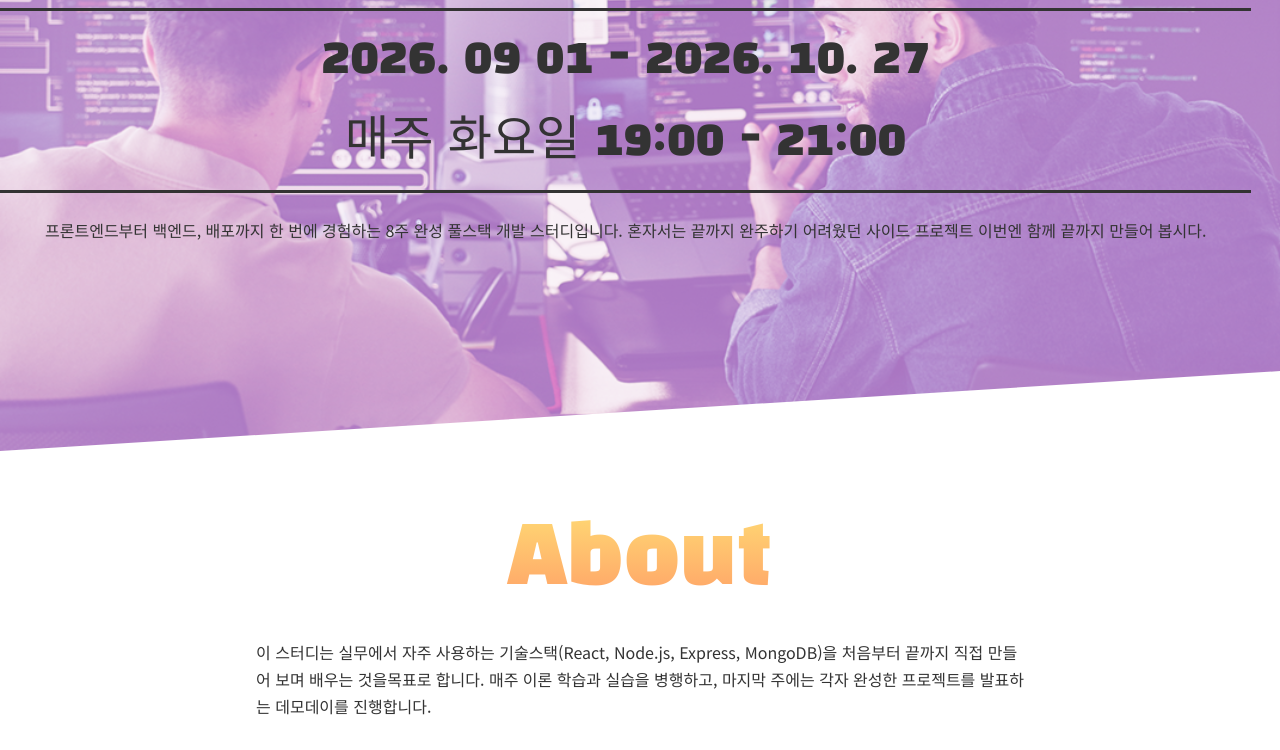
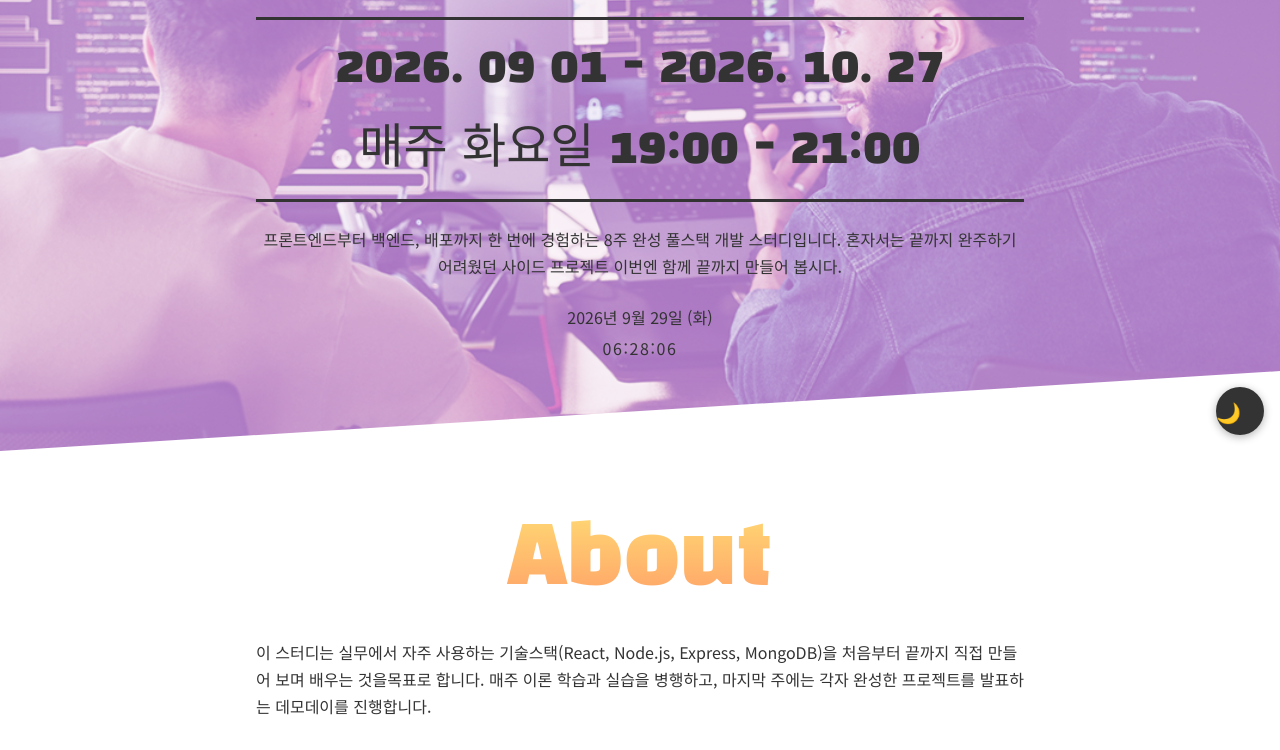
Before and after one commit to tkdwk1/2026_Study_Page, a plain HTML site: page index.html in a window 1280 px wide. Shown: the part 349-1099 px from the top of the page. Drawn offline with Linux system fonts and the light colour scheme; some packages are replaced by stand-ins of ours.

Commit message:
Add files via upload
시간, 다크모드 추가

```diff
--- a/css/style.css
+++ b/css/style.css
@@ -12,6 +12,10 @@ COLORS
     --green: #00a2af;
     --grey: #333;
     --white: #fff;
+
+    /* 다크 모드 전환용 변수*/
+    --bg : #fff;
+    --text : #333;
 }
 
 /*
@@ -62,11 +66,37 @@ html {
 
 body {
     /* 전체 글자 색상  */
-	color: var(--grey);
+    background: var(--bg);
+	color: var(--text);
 	font-family:  "Noto Sans KR", sans-serif;
+    transition: background 0.3s, color 0.3s;
+}
+/*다크모드: body애 dark 클래스가 붙으면 변수 값이 바뀜*/
+body.dark {
+    --bg : #17171c;
+    --text : #e8e8ea
 }
 
+/*
+DARK MODE
+================================================ */
+.btn-theme {
+    position: fixed;
+    right: 1rem;
+    bottom: 1rem;
+    z-index: 3;
+    width: 3rem;
+    height: 3rem;
+    border-radius: 50%;
+    background: var(--grey);
+    font-size: 1.25rem;
+    box-shadow: 0 2px 8px rgba(0,0,0,.3);
+    transition: .3s;
+}
 
+body.dark .btn-theme {
+    background: var(--yellow);
+}
 /*
 HEADER
 ================================================ */
@@ -140,10 +170,13 @@ MAIN
     background-size: cover;
     background-blend-mode:screen;
     height: 100vh;
+    color: var(--grey); /*다크 모드에서도 글자 업둡게 유지*/
+
     animation: bg-color 24s infinite;  /* @keyframes bg-color 설정해야 나옴. */
 
     display: flex;
     align-items: center;
+    justify-content: center;
     clip-path: polygon(0 0, 100% 0, 100% 90%, 0 100%);
 
 }
@@ -191,11 +224,29 @@ MAIN
     font-size: 1.5rem;
     margin-bottom: 1.5rem;
 }
-
 #main p {
     text-align: center;
 }
+/* 디지털 시계 */
+.clock {
+    text-align: center;
+    margin-top: 1.5rem;
+}
 
+.clock-date {
+    display: block;
+    font-family: "Noto Sans KR", sans-serif;
+    font-size: 1rem;
+    margin-bottom: .25rem;
+}
+
+.clock-time {
+    display: block;
+    font-family: "Noto Sans KR", sans-serif;
+    font-size: 1rem;
+    letter-spacing: .1em;
+    font-variant-numeric: tabular-nums; /* 숫자 폭을 같게 해 흔들림 방지 */
+}
 /*
 ABOUT
 ================================================ */
@@ -316,11 +367,13 @@ APPLY
     width: 100%;
     margin-bottom: 1.5rem;
     font-family: inherit;
+    color: var(--grey); /*다크모드에서 글자색 유지*/
 }
 
 .apply-textarea {
     min-height: 6rem;
     resize: vertical;
+    margin-bottom: .5rem;
 }
 
 .apply-btn {
@@ -331,7 +384,17 @@ APPLY
     padding: 1rem;
     margin-top: 1rem;
 }
-
+/* 글자 수 표시*/
+.char-count {
+    color: var(--white);
+    font-size: .875rem;
+    text-align: right;
+    margin-bottom: 1.5rem;
+}
+.char-count.warn {
+    color: var(--grey);
+    font-weight: 700;
+}
 /*
 FOOTER
 ================================================ */
--- a/index.html
+++ b/index.html
@@ -29,9 +29,11 @@
             </div>
         </header>
 
+        <button class="btn-theme" aria-label="다크 모드 전환">🌙</button>
+
         <!-- Main 영역 -->
          <section id="main">
-            <div>
+            <div class="wrapper">
                 <h1>Full-Stack Dev Study</h1>
                 <p class="main-date">
                     2026. 09 01 - 2026. 10. 27<br>
@@ -39,6 +41,10 @@
                 </p>
                 <p>
                     프론트엔드부터 백엔드, 배포까지 한 번에 경험하는 8주 완성 풀스택 개발 스터디입니다. 혼자서는 끝까지 완주하기 어려웠던 사이드 프로젝트 이번엔 함께 끝까지 만들어 봅시다.
+                </p>
+                <p class="clock">
+                    <span class="clock-date">----년 --월 --일 (-)</span>
+                    <span class="clock-time">--:--:--</span>
                 </p>
             </div>
          </section>
@@ -131,7 +137,9 @@
                     <label>Email</label>
                     <input type="email" placeholder="예 :example123@example.com" class="apply-field">
                     <label>참여동기</label>
-                    <textarea placeholder="스터디에 참여하고 싶은 이유를 간단히 적어주세요" class="apply-field apply-textarea"></textarea>
+                    <textarea placeholder="스터디에 참여하고 싶은 이유를 간단히 적어주세요" class="apply-field apply-textarea" maxlength="200"></textarea>
+                    <p class="char-count">0 / 200자</p>
+
                     <input class="apply-btn" type="submit" value="지원하기">
 
                     <label>취미</label>
--- a/js/script.js
+++ b/js/script.js
@@ -20,3 +20,61 @@ btn.addEventListener('click', () => {
         btn.innerHTML = 'Menu';
     }
 });
+
+// 다크 모드 버튼 ===========================================================
+const themeBtn = document.querySelector('.btn-theme');
+themeBtn.addEventListener('click', () => {
+    //body에 dark 클래스를 붙였다 뗀다
+    document.body.classList.toggle('dark');
+    //body에 dark 클래스가 있으면 해 아이콘, 없으면 달 아이콘
+    if (document.body.classList.contains('dark')) {
+        themeBtn.innerHTML = '☀️';
+    } else {
+        themeBtn.innerHTML = '🌙';
+    }
+});
+
+// 신청 폼 글자 수 세기 ===========================================================
+const textarea = document.querySelector('.apply-textarea');
+const charCount = document.querySelector('.char-count');
+
+// 글자를 입력할 때 마다 ('input' 이벤트) 실행
+textarea.addEventListener('input', () => {
+    const length = textarea.value.length;
+    charCount.textContent = length + ' / 200자';
+
+    //180자 이상이면 경고 스타일(warn)을 붙이고, 아니면 뗀다.
+    if (length >= 180) {
+        charCount.classList.add('warn');
+    } else {
+        charCount.classList.remove('warn');
+    }
+});
+
+/* 디지털 시계 (날짜 시각) */
+const clockDate = document.querySelector('.clock-date');
+const clockTime = document.querySelector('.clock-time');
+const days = ['일', '월', '화', '수', '목', '금', '토'];
+
+function updateClock() {
+    const now = new Date();
+
+    // --- 날짜 ---
+    const year = now.getFullYear();
+    const month = now.getMonth() + 1; //월은 0부터 시작하므로 +1
+    const date = now.getDate();
+    const day = days[now.getDay()]; //요일은 0(일)~6(토)까지 숫자로 나옴
+    clockDate.textContent = year + '년 ' + month + '월 ' + date + '일 (' + day + ')';
+
+    // --- 시각 (기존 코드 그대로) ---
+    // string(값).padStart(2, '0') - 값을 글자로 바꾼 뒤, 두 자리가 되도록 앞에 '0'을 채움.
+    const h = String(now.getHours()).padStart(2, '0');
+    const m = String(now.getMinutes()).padStart(2, '0');
+    const s = String(now.getSeconds()).padStart(2, '0');
+    clockTime.textContent = h + ':' + m + ':' + s;
+}
+
+updateClock(); //페이지를 열자마자 한 번 실행
+
+// 정해진 시간(밀리초)마다 함수를 계속 실행
+setInterval(updateClock, 1000); // 이후 1초마다 반복 실행
```
